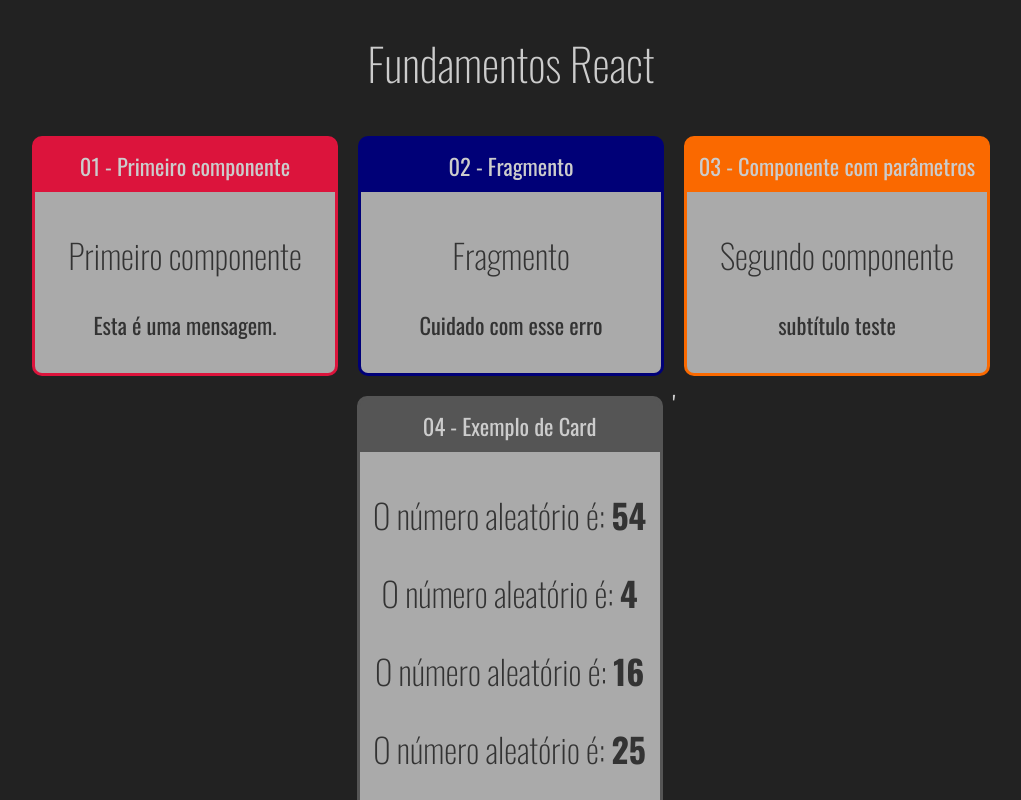
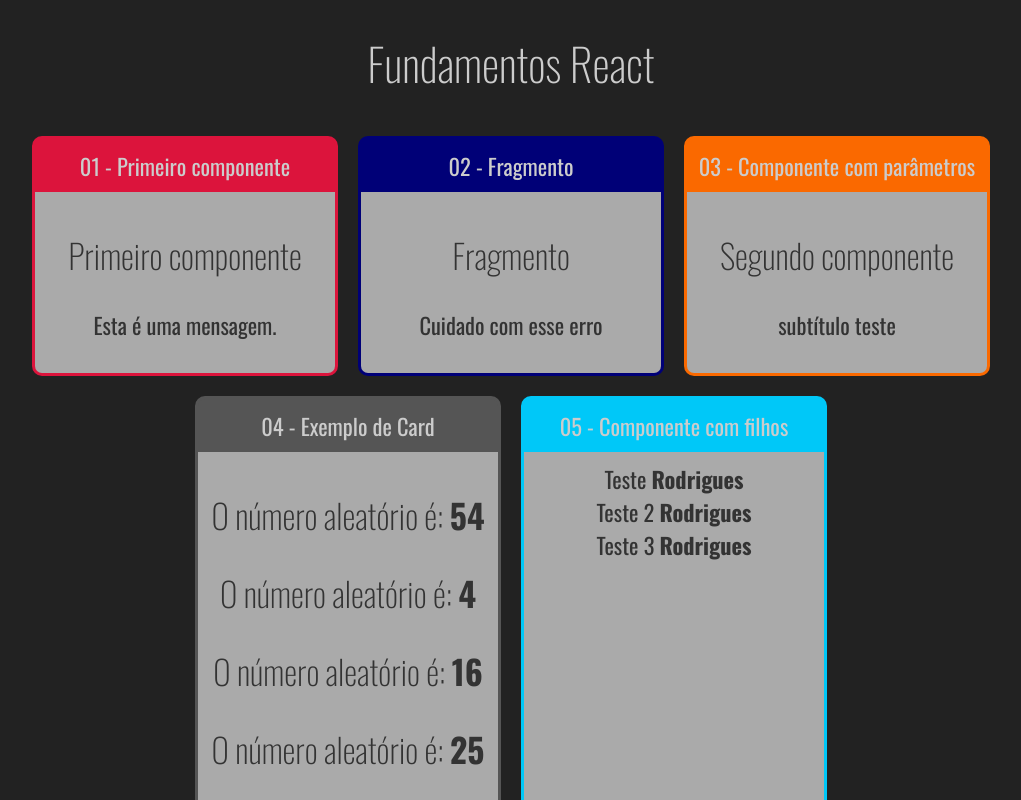
Before and after one commit to matheusrf96/fundamentos-react, a React (Create React App) app: page / in a window 1280 px wide. Shown: the top 800 px of the page, without its empty margins (129-1150 px from the left). Built offline with nearby package versions, Linux system fonts and the light colour scheme.

Commit message:
Implement components family

```diff
--- a/src/App.jsx
+++ b/src/App.jsx
@@ -4,11 +4,12 @@
 import ComParametro from "./components/basic/ComParametro"
 import Fragmento from "./components/basic/Fragmento"
 import Aleatorio from './components/basic/Aleatorio'
+import Familia from './components/basic/Familia'
+import FamiliaMembro from './components/basic/FamiliaMembro'
 
 import Card from './components/layout/Card'
 
 import './App.css'
-
 
 const App = () => {
     return (
@@ -35,7 +36,15 @@
                     <Aleatorio min={1} max={60} />
                     <Aleatorio min={1} max={60} />
                     <Aleatorio min={1} max={60} />
-                </Card>'
+                </Card>
+
+                <Card title="05 - Componente com filhos" color="#00C8F8">
+                    <Familia surname="Rodrigues">
+                        <FamiliaMembro name="Teste" />
+                        <FamiliaMembro name="Teste 2" />
+                        <FamiliaMembro name="Teste 3" />
+                    </Familia>
+                </Card>
             </div>
         </div>
     )
--- /dev/null
+++ b/src/components/basic/Familia.jsx
@@ -0,0 +1,15 @@
+import React from 'react'
+
+const Familia = (props) => {
+    return (
+        <div>
+            {
+                React.Children.map(props.children, (child, i) => {
+                    return React.cloneElement(child, { ...props, key: i })
+                })
+            }
+        </div>
+    )
+}
+
+export default Familia
--- /dev/null
+++ b/src/components/basic/FamiliaMembro.jsx
@@ -0,0 +1,7 @@
+import React from 'react'
+
+const FamiliaMembro = (props) => {
+    return <div>{ props.name } <strong>{ props.surname }</strong></div>
+}
+
+export default FamiliaMembro
```
